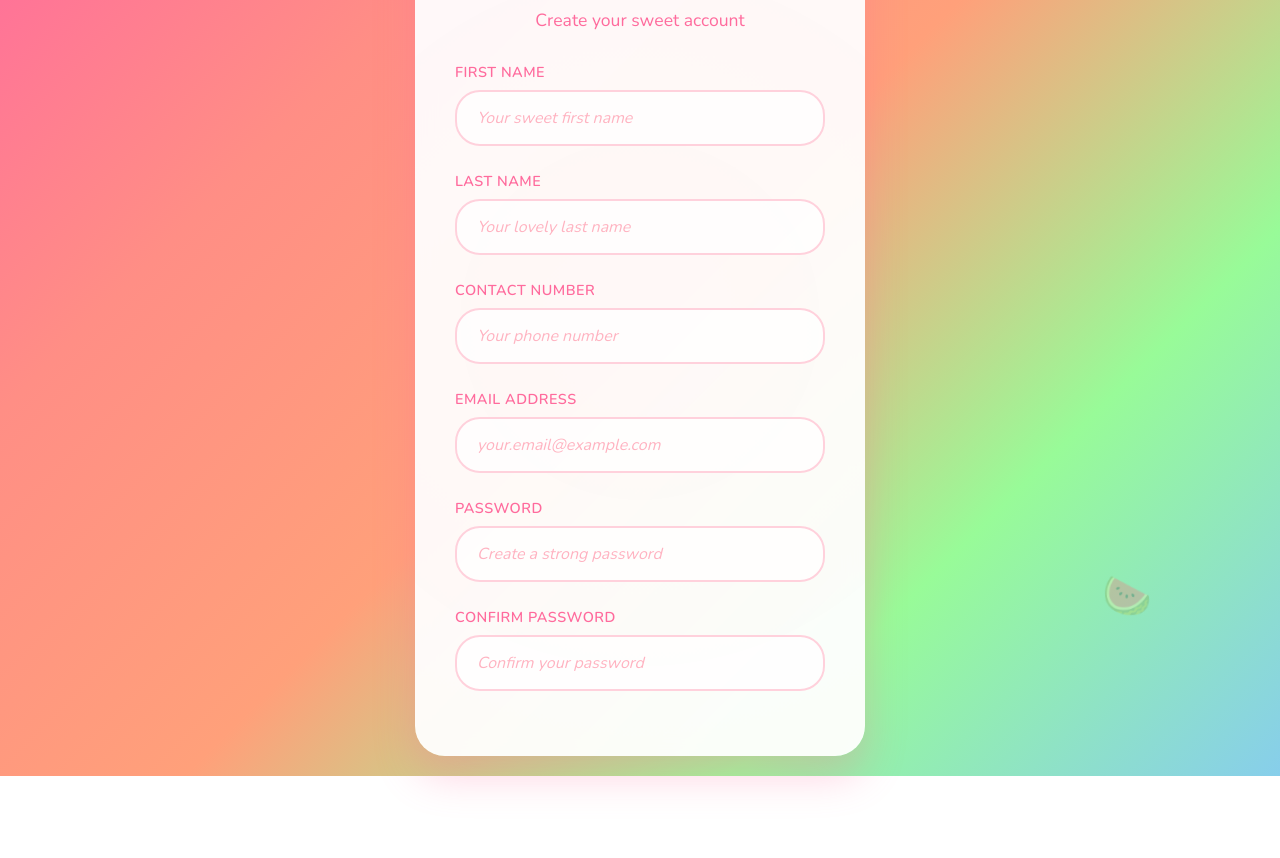
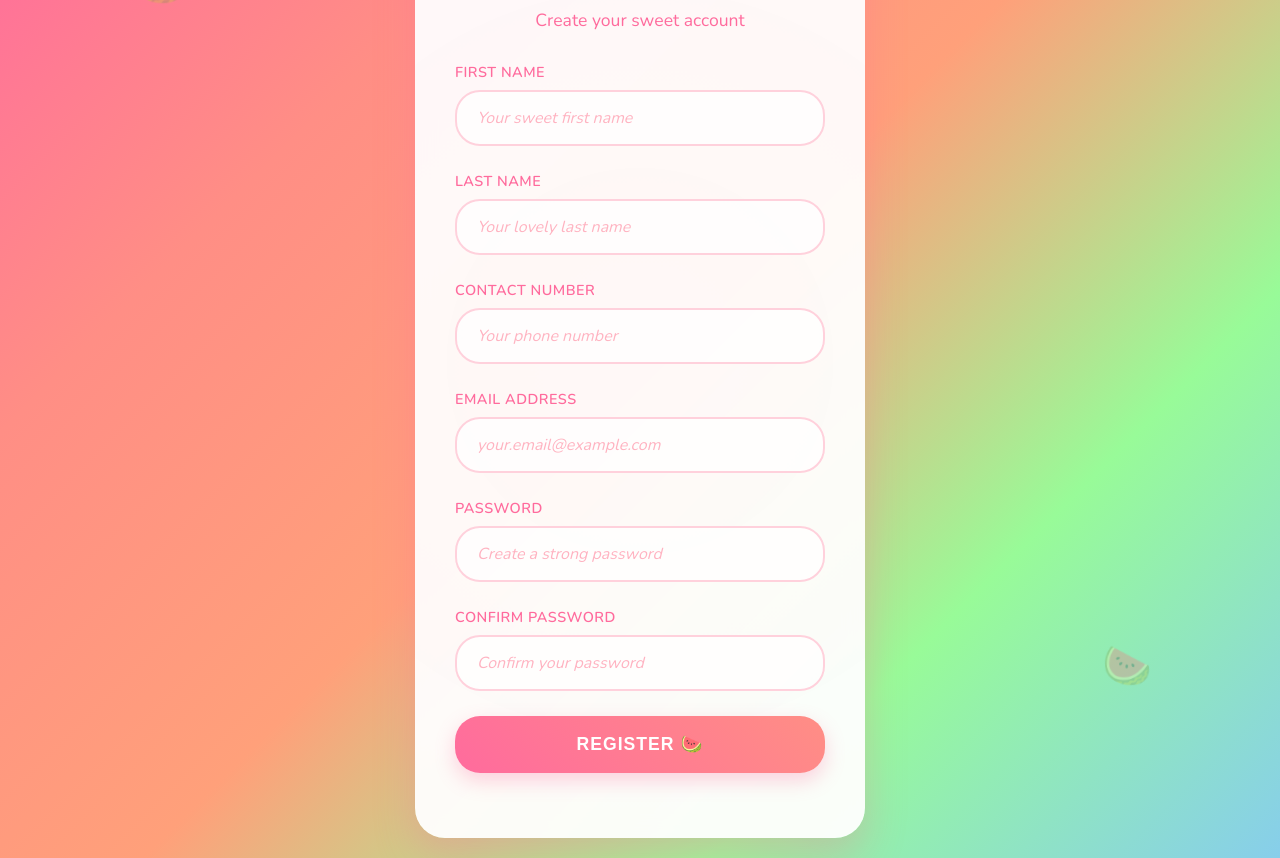
Before and after one commit to kkeurri/sample, a website: page public/index.html in a window 1280 px wide. Shown: the part 136-994 px from the top of the page. Before the commit the page ends 912 px from the top, so only its background shows below. Drawn offline with nearby package versions, Linux system fonts and the light colour scheme.

Commit message:
Update index.html

```diff
--- a/public/index.html
+++ b/public/index.html
@@ -401,4 +401,6 @@
           <input type="password" id="confirm_password" placeholder="Confirm your password" required>
         </div>
 
-        <button type=
+        <div class="form-group">
+  <button type="submit" id="submit-btn">Register 🍉</button>
+</div>
```
